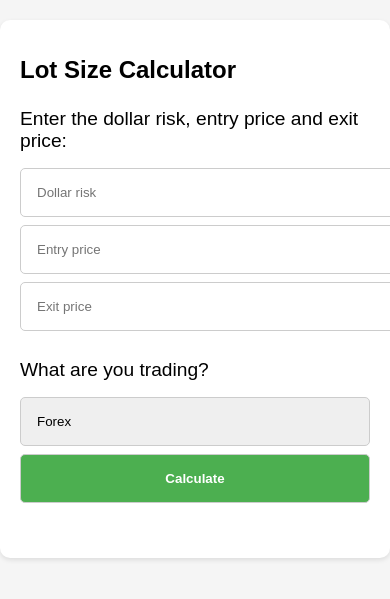
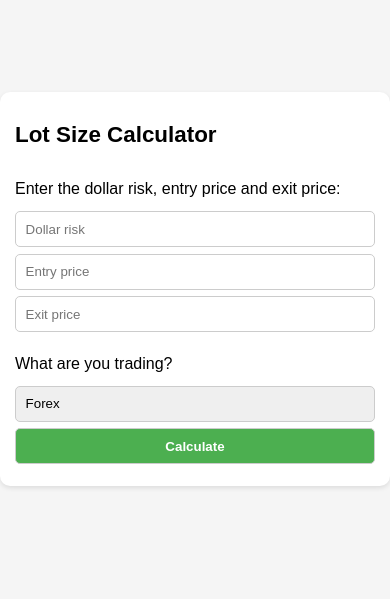
Before and after one commit to JonathanUdom/Riskcalculator, a plain HTML site: page index.html in a window 390 px wide. Shown: the part 133-732 px from the top of the page. Drawn offline with Linux system fonts and the light colour scheme.

Commit message:
Add files via upload

```diff
--- a/index.html
+++ b/index.html
@@ -1,45 +1,48 @@
 <!DOCTYPE html>
 <html>
 <head>
-  <style>
+<style>
 body {
   font-family: sans-serif;
   min-height: 100vh;
   margin: 0;
   background-color: #f5f5f5;
   display: flex;
-  align-items: center; /* Vertically center content on large screens */
-  justify-content: center; /* Horizontally center content on large screens */
+  align-items: center;
+  justify-content: center;
 }
 
 .card {
   background-color: #fff;
   border-radius: 10px;
   box-shadow: 0 2px 5px rgba(0, 0, 0, 0.1);
-  padding: 20px;
-  max-width: 400px; /* Set a maximum width for larger screens */
+  padding: 15px; /* Slightly reduced for mobile */
+  max-width: 400px;
+  display: flex;
+  flex-wrap: wrap;
+  justify-content: space-between;
 }
 
 /* Base styles using relative units */
 h1 {
-  font-size: 2rem; /* 2 times the root font size */
-  margin-bottom: 1.5rem; /* 1.5 times the root font size */
+  font-size: 2rem;
+  margin-bottom: 1rem; /* Adjusted for mobile */
 }
 
 label {
   display: block;
-  margin-bottom: 1rem; /* 1 times the root font size */
+  margin-bottom: 0.8rem; /* Adjusted for mobile */
 }
 
 input,
 select,
 button {
   width: 100%;
-  padding: 1rem; /* 1 times the root font size */
+  padding: 0.6rem; /* Adjusted for mobile */
+  margin-bottom: 0.4rem; /* Adjusted for mobile */
   border: 1px solid #ccc;
   border-radius: 5px;
-  margin-bottom: 1rem; /* 1 times the root font size */
-  -webkit-appearance: none; /* Remove default select styling */
+  -webkit-appearance: none;
 }
 
 button {
@@ -49,37 +52,36 @@ button {
 }
 
 p {
-  font-size: 1.2rem; /* 1.2 times the root font size */
-  margin-bottom: 1rem; /* 1 times the root font size */
+  font-size: 1rem; /* Adjusted for mobile */
+  margin-bottom: 0.8rem; /* Adjusted for mobile */
 }
 
 /* Large desktop (wider than 1200px) */
 @media (min-width: 1200px) {
   .card {
-    margin: 0 10%; /* Add some left and right padding on larger screens */
+    margin: 0 10%;
+  }
+
+  input,
+  select {
+    width: calc(100% - 2rem);
   }
 }
 
 /* Mobile view (portrait) */
 @media (max-width: 768px) {
   .card {
-    max-width: 90%; /* Adjust for smaller screens */
-    margin: 0 auto; /* Re-center for smaller screens */
+    max-width: 95%; /* Increased for better fit */
+    margin: 0 auto;
   }
 
-  /* Stack elements vertically for better readability */
   label {
     display: inline-block;
     width: 100%;
   }
 
-  input,
-  select {
-    margin-bottom: 0.5rem; /* Reduce spacing for smaller screens */
-  }
-
   h1 {
-    font-size: 1.5rem; /* Reduce font size for smaller screens */
+    font-size: 1.4rem; /* Adjusted for mobile */
   }
 }
 </style>
```
